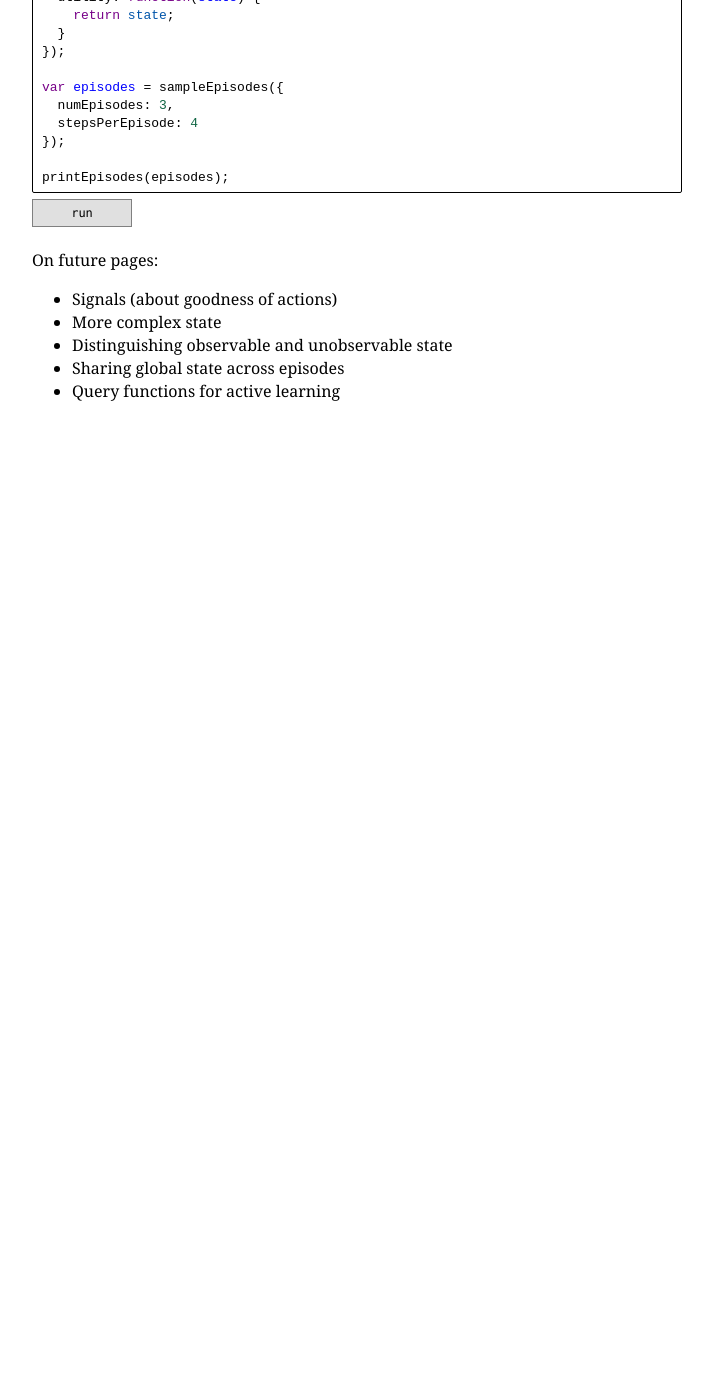
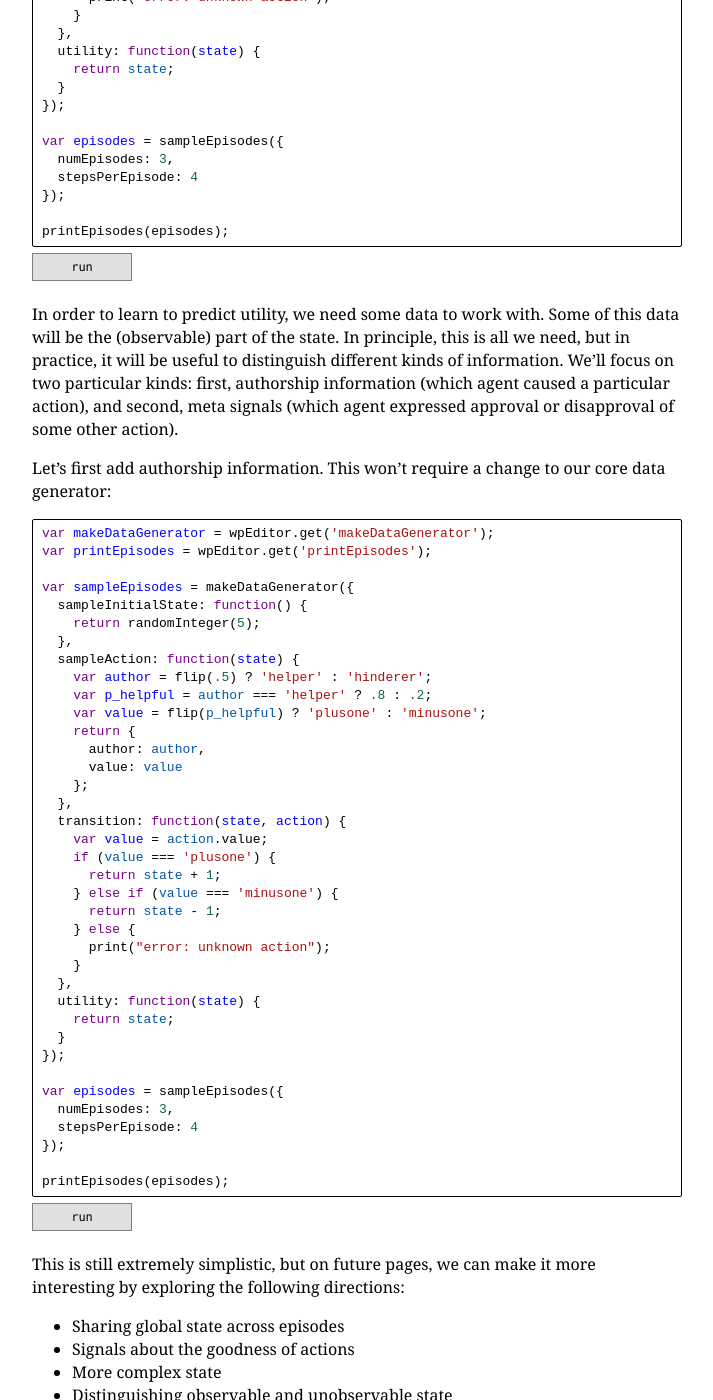
Before and after one commit to stuhlmueller/connoisseur, a Jekyll site: the page built from models/15-synthetic-data.md, in a window 1280 px wide and 1400 px high, scrolled down 5095 px. Shown: the whole window, without its empty margins (26-739 px from the left). Built offline with Jekyll 4.4.1, drawn with Linux system fonts in a browser that asks for light colours; nearby versions of some CDN libraries; a script that is not in the unit is left out; before the commit the page ends 5562 px from its top, so only the background shows below that; some of the changed text lies outside the part shown.

Commit message:
Update data generation

```diff
--- a/models/15-synthetic-data.md
+++ b/models/15-synthetic-data.md
@@ -340,6 +340,9 @@ var makeDataGenerator = function(options) {
 
 };
 
+wpEditor.put('makeDataGenerator', makeDataGenerator);
+wpEditor.put('printEpisodes', printEpisodes);
+
 
 var sampleEpisodes = makeDataGenerator({
   sampleInitialState: function() {
@@ -370,10 +373,54 @@ var episodes = sampleEpisodes({
 printEpisodes(episodes);
 ~~~~
 
-On future pages:
+In order to learn to predict utility, we need some data to work with. Some of this data will be the (observable) part of the state. In principle, this is all we need, but in practice, it will be useful to distinguish different kinds of information. We'll focus on two particular kinds: first, authorship information (which agent caused a particular action), and second, meta signals (which agent expressed approval or disapproval of some other action).
 
-- Signals (about goodness of actions)
+Let's first add authorship information. This won't require a change to our core data generator:
+
+~~~~
+var makeDataGenerator = wpEditor.get('makeDataGenerator');
+var printEpisodes = wpEditor.get('printEpisodes');
+
+var sampleEpisodes = makeDataGenerator({
+  sampleInitialState: function() {
+    return randomInteger(5);
+  },
+  sampleAction: function(state) {
+    var author = flip(.5) ? 'helper' : 'hinderer';
+    var p_helpful = author === 'helper' ? .8 : .2;
+    var value = flip(p_helpful) ? 'plusone' : 'minusone';
+    return {
+      author: author,
+      value: value
+    };
+  },
+  transition: function(state, action) {
+    var value = action.value;
+    if (value === 'plusone') {
+      return state + 1;
+    } else if (value === 'minusone') {
+      return state - 1;
+    } else {
+      print("error: unknown action");
+    }
+  },
+  utility: function(state) {
+    return state;
+  }
+});
+
+var episodes = sampleEpisodes({
+  numEpisodes: 3,
+  stepsPerEpisode: 4
+});
+
+printEpisodes(episodes);
+~~~~
+
+This is still extremely simplistic, but on future pages, we can make it more interesting by exploring the following directions:
+
+- Sharing global state across episodes
+- Signals about the goodness of actions
 - More complex state
 - Distinguishing observable and unobservable state
-- Sharing global state across episodes
 - Query functions for active learning
```
